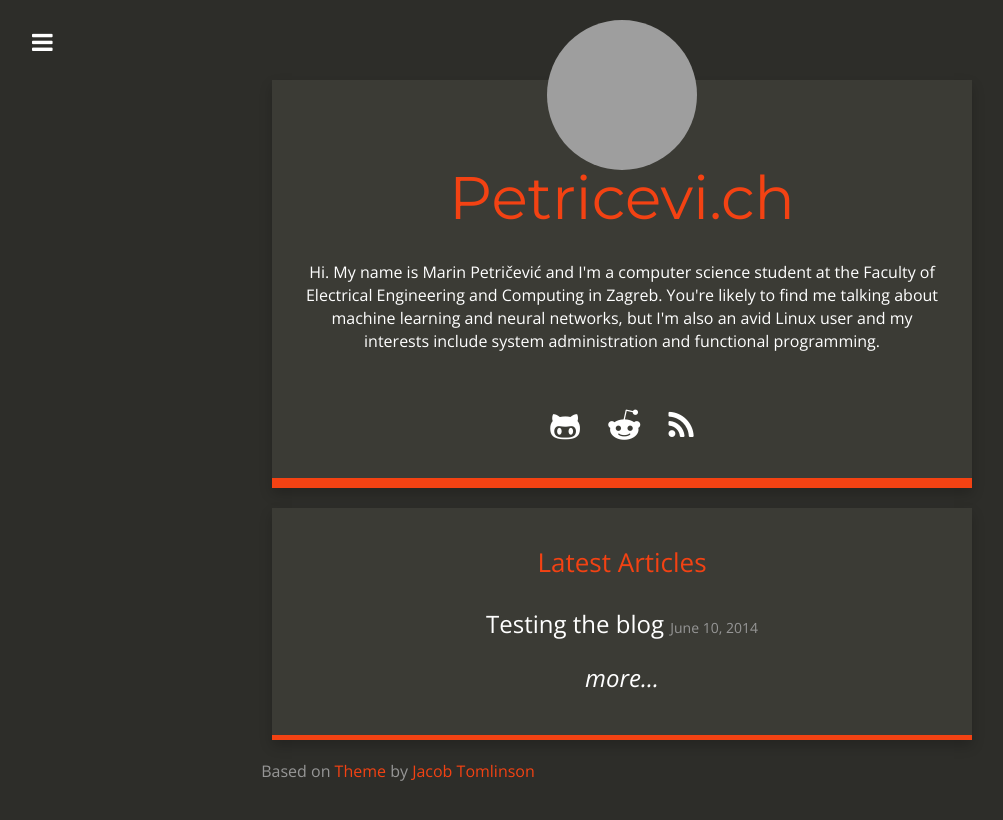
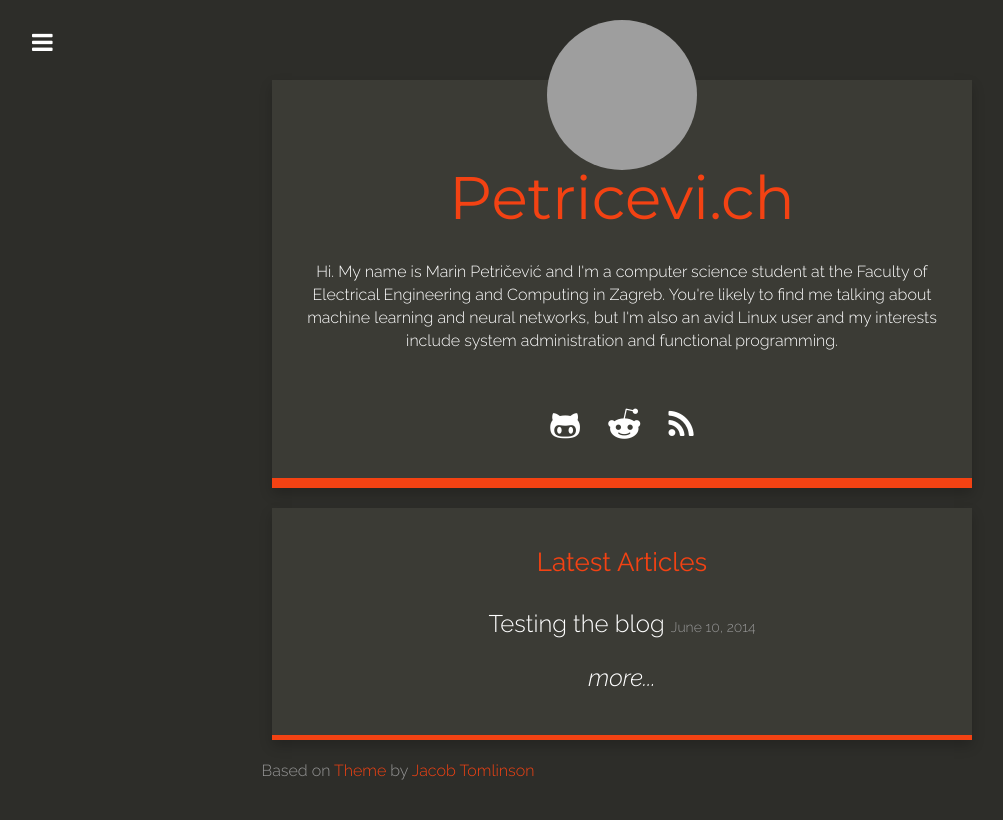
Before and after one commit to cromulen/blog, a Jekyll site: the page built from index.html, in a window 1280 px wide. Shown: the top 820 px of the page, without its empty margins (18-1021 px from the left). Built offline with Jekyll 4.4.1, drawn with Linux system fonts in a browser that asks for light colours; nearby versions of some CDN libraries; grey boxes are pictures that could not be loaded.

Commit message:
replace font

```diff
--- a/css/style.scss
+++ b/css/style.scss
@@ -1,6 +1,6 @@
 ---
 ---
-@import url(https://fonts.googleapis.com/css?family=Open+Sans:300italic,400italic,400,300,700);
+@import url(https://fonts.googleapis.com/css?family=Raleway:300,300i,400,400i,700&subset=latin-ext);
 @import url(https://fonts.googleapis.com/css?family=Montserrat);
 @import url(https://fonts.googleapis.com/css?family=Anonymous+Pro:400,700);
 
@@ -44,7 +44,7 @@ html {
 }
 
 body {
-	font-family: 'Open Sans', sans-serif;
+	font-family: 'Raleway', sans-serif;
 	font-weight: 300;
 	background-color: $dark;
 	color: $white;
```
